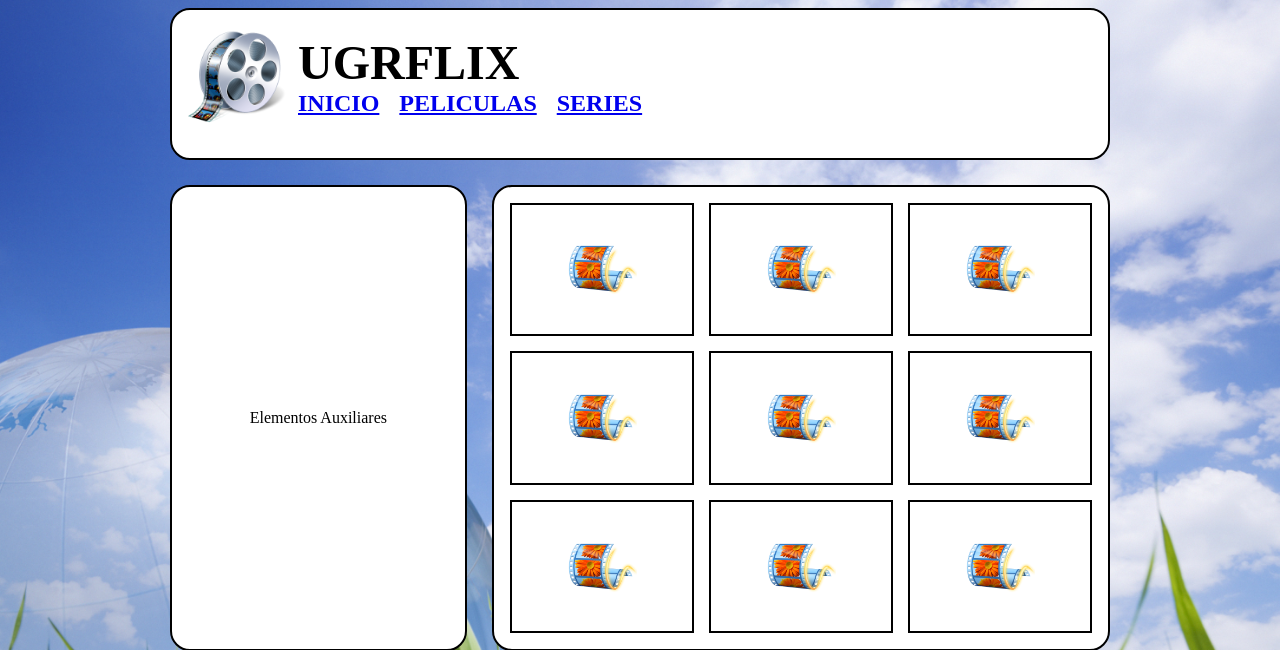
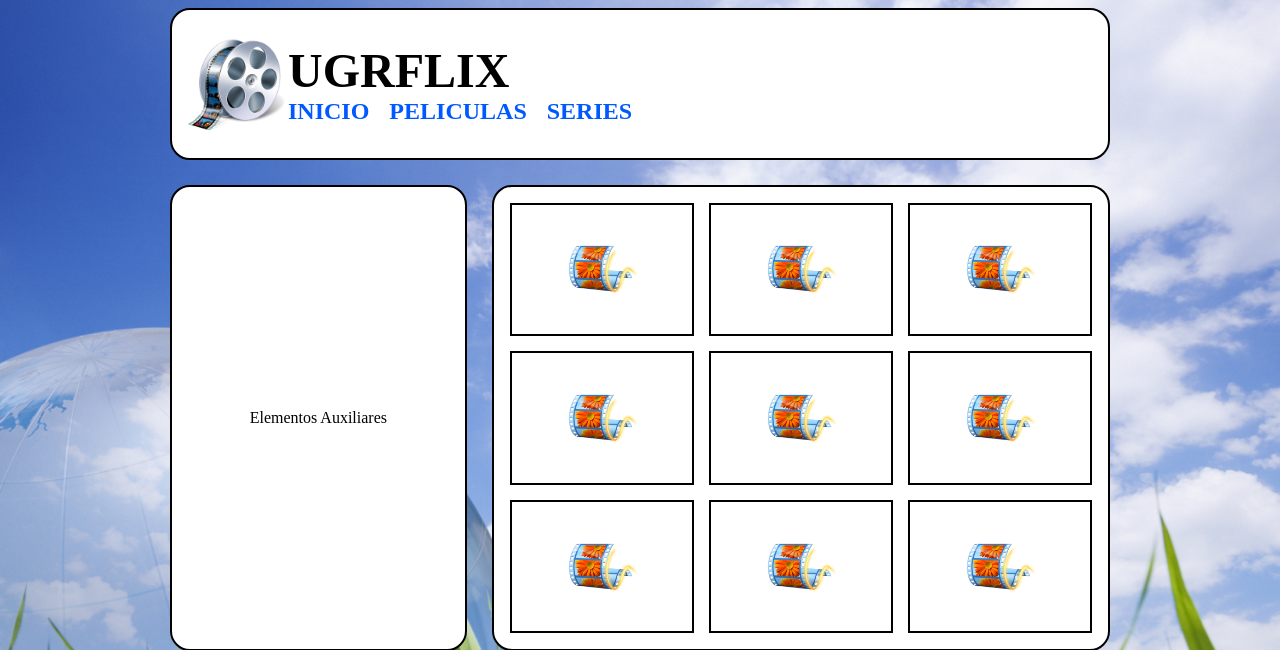
Before and after one commit to Quartenion/SIBW, a PHP site: page /portada.html in a window 1280 px wide. Shown: the top 650 px of the page. Run offline with PHP 8.4, Linux system fonts and the light colour scheme.

Commit message:
migajas arreglas

```diff
--- a/P1/comentarios.js
+++ b/P1/comentarios.js
@@ -21,7 +21,7 @@ document.addEventListener("DOMContentLoaded", function () {
         let texto = inputComentario.value;
 
         palabrasProhibidas.forEach(palabra => {
-            const regex = new RegExp(`\\b${palabra}\\b`, "gi");
+            const regex = new RegExp(`\\b${palabra}\\b`, "i");
             texto = texto.replace(regex, "*".repeat(palabra.length));
         });
 
--- a/P1/pelicula.html
+++ b/P1/pelicula.html
@@ -99,6 +99,7 @@
 
 
             <div class="lista-comentarios" id="lista-comentarios">
+
                 <div class="comentario">
                     <p><strong>Autor:</strong> Juan Pérez</p>
                     <p><strong>Fecha y Hora:</strong> 23/03/2025 14:35</p>
@@ -110,6 +111,7 @@
                     <p><strong>Fecha y Hora:</strong> 23/03/2025 15:12</p>
                     <p>"Odio esta pelciula. Estoy muy enfadada"</p>
                 </div>
+
             </div>
         </div>
     </body>
--- a/P1/portada.css
+++ b/P1/portada.css
@@ -19,18 +19,23 @@ nav ul li {
 .logo-titulo {
     display: flex;
     align-items: center;
+    justify-content: start;
     overflow: hidden;
 }
 
 .logo-titulo img {
     width: 100px;
-    margin-right: 10px;
 }
 
 .titulo-menu {
     font-size: 1.5em;
     font-weight: bold;
     color: #000000;
+}
+
+.titulo-menu a {
+    text-decoration: none;
+    color: #0059ff;
 }
 
 h1 {
@@ -62,6 +67,9 @@ h1 {
 
 /* Cabecera ocupa todo el ancho */
 .cabecera {
+    display: flex;
+    align-items: center;
+    justify-content: start;
     grid-column: 1 / 4;
     grid-row: 1;
 }
```
Also changed, not shown: P1/pelicula.css (+11 -23 lines).
